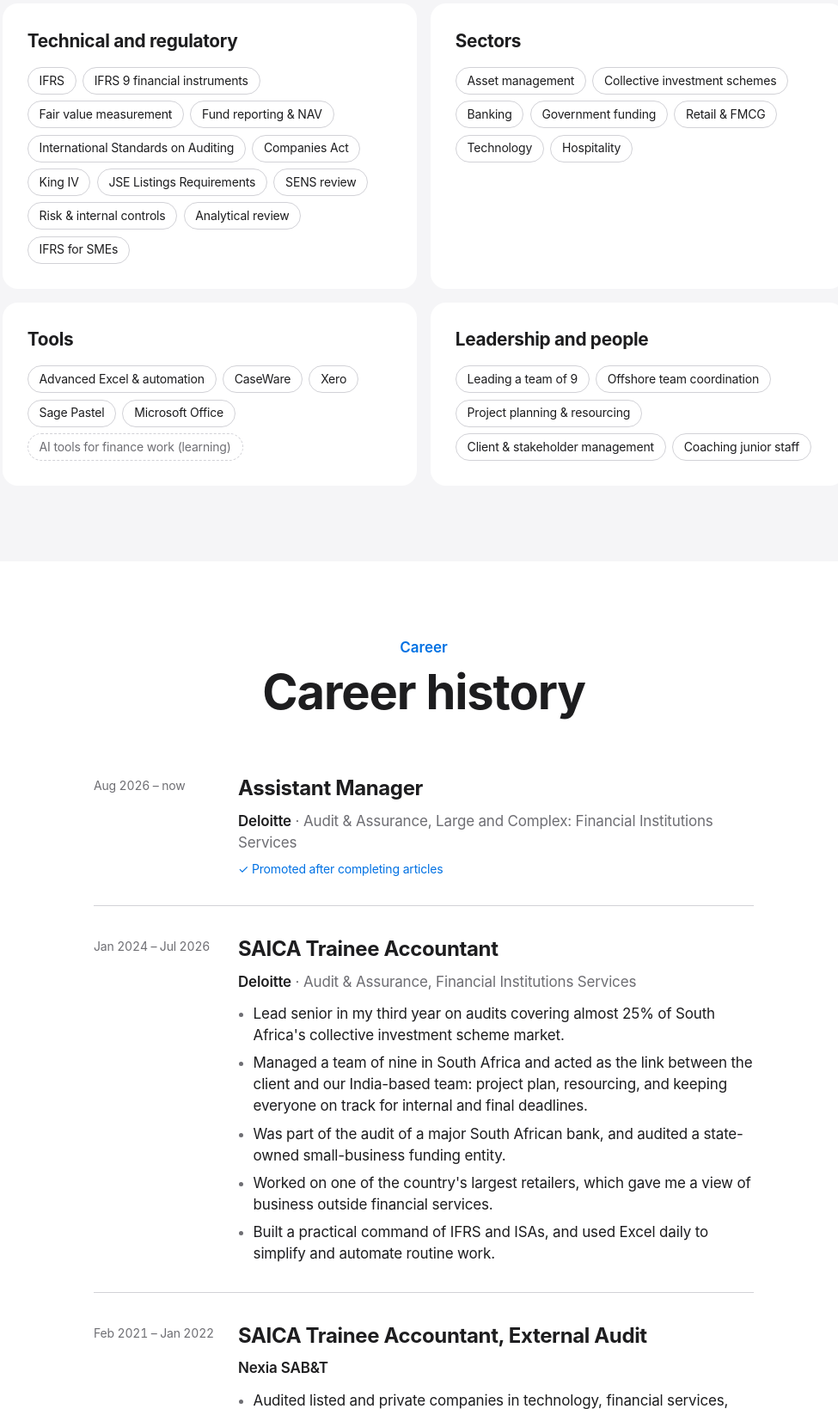
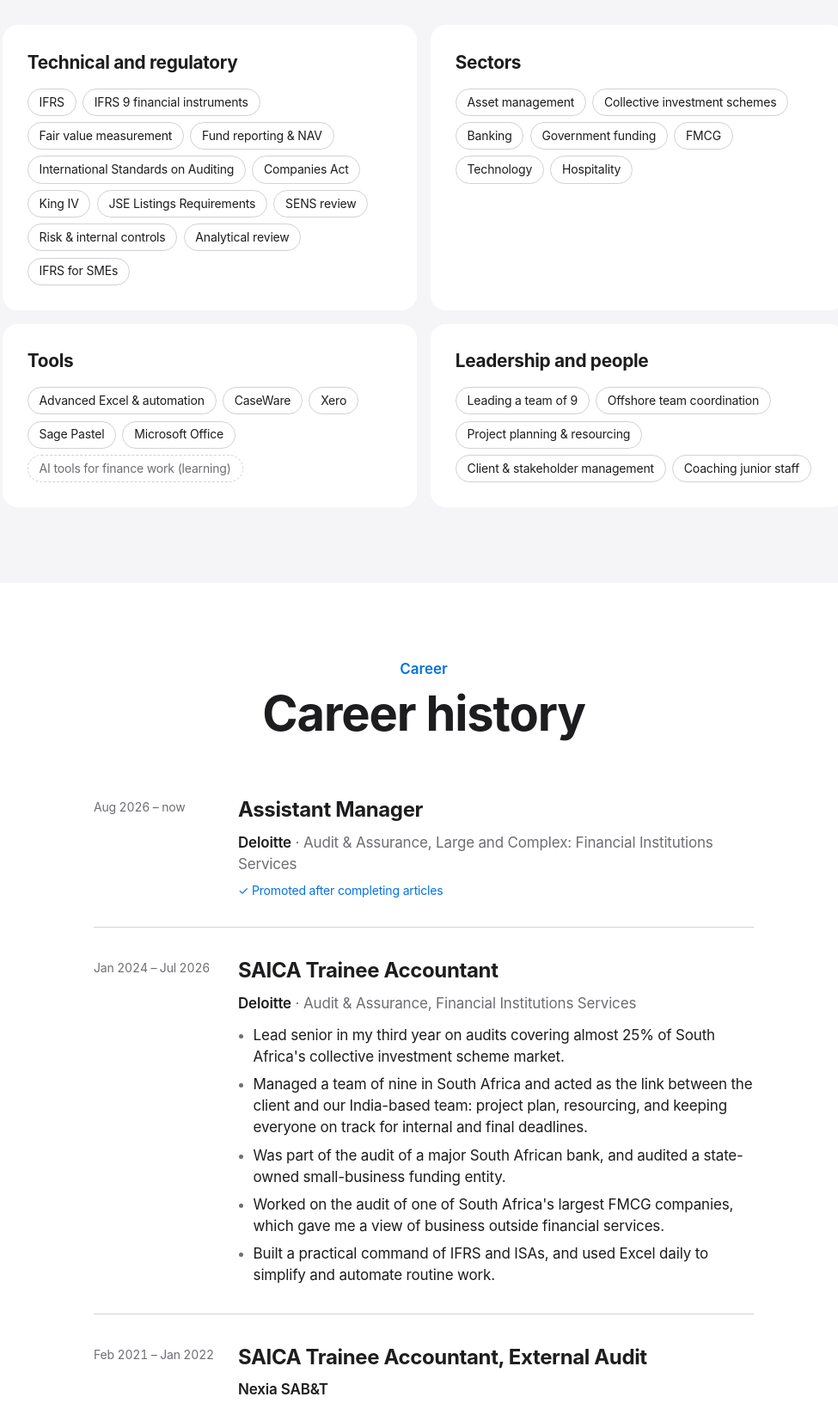
Before and after one commit to denishenp-ai/denishen-website, a plain HTML site: page index.html in a window 1280 px wide. Shown: the part 2510-4149 px from the top of the page at 86% size, without its empty margins (147-1122 px from the left). Drawn offline with Linux system fonts and the light colour scheme.

Commit message:
Describe retail client as FMCG company
Co-Authored-By: Claude Opus 5.5 <noreply@anthropic.com>
Claude-Session: https://claude.ai/code/session_01EcbjGbcjyGYVKY1fteqEF4szeny

```diff
--- a/index.html
+++ b/index.html
@@ -241,7 +241,7 @@ mark.edit { background: #fff3c4; color: #5a4500; padding: 0 .2em; border-radius:
         <h2>From auditing financial institutions to working inside one</h2>
         <div class="prose">
           <p class="lead">I've spent three years inside the numbers of South African asset managers and banks. Now I want to work on the other side of the table.</p>
-          <p>At Deloitte I trained in the Financial Institutions Services audit team. By my third year I was lead senior on audits covering almost a quarter of South Africa's collective investment scheme market, running a team of nine and coordinating with our team in India. I was also part of the audit of a major bank, and worked on the audits of a state-owned small-business funding entity and one of the country's largest retailers.</p>
+          <p>At Deloitte I trained in the Financial Institutions Services audit team. By my third year I was lead senior on audits covering almost a quarter of South Africa's collective investment scheme market, running a team of nine and coordinating with our team in India. I was also part of the audit of a major bank, and worked on the audits of a state-owned small-business funding entity and one of South Africa's largest FMCG companies.</p>
           <p>I took the long way into the profession. I started at SA Home Loans straight after school, handling client queries and loan calculations, then went back to the University of Johannesburg and passed both SAICA board exams on the first attempt. Seeing financial products from the client's side before auditing them still shapes how I work.</p>
           <p>I also take a practical interest in how AI is changing finance work, and I test new tools with the same scepticism I'd apply to audit evidence. I write about it in my <a href="#journal">journal</a>.</p>
         </div>
@@ -282,7 +282,7 @@ mark.edit { background: #fff3c4; color: #5a4500; padding: 0 .2em; border-radius:
             <h3>Sectors</h3>
             <div class="chips">
               <span class="chip">Asset management</span><span class="chip">Collective investment schemes</span><span class="chip">Banking</span>
-              <span class="chip">Government funding</span><span class="chip">Retail &amp; FMCG</span><span class="chip">Technology</span><span class="chip">Hospitality</span>
+              <span class="chip">Government funding</span><span class="chip">FMCG</span><span class="chip">Technology</span><span class="chip">Hospitality</span>
             </div>
           </div>
           <div class="skillgroup">
@@ -328,7 +328,7 @@ mark.edit { background: #fff3c4; color: #5a4500; padding: 0 .2em; border-radius:
                 <li>Lead senior in my third year on audits covering almost 25% of South Africa's collective investment scheme market.</li>
                 <li>Managed a team of nine in South Africa and acted as the link between the client and our India-based team: project plan, resourcing, and keeping everyone on track for internal and final deadlines.</li>
                 <li>Was part of the audit of a major South African bank, and audited a state-owned small-business funding entity.</li>
-                <li>Worked on one of the country's largest retailers, which gave me a view of business outside financial services.</li>
+                <li>Worked on the audit of one of South Africa's largest FMCG companies, which gave me a view of business outside financial services.</li>
                 <li>Built a practical command of IFRS and ISAs, and used Excel daily to simplify and automate routine work.</li>
               </ul>
             </div>
```
Also changed, not shown: 1 other file.
